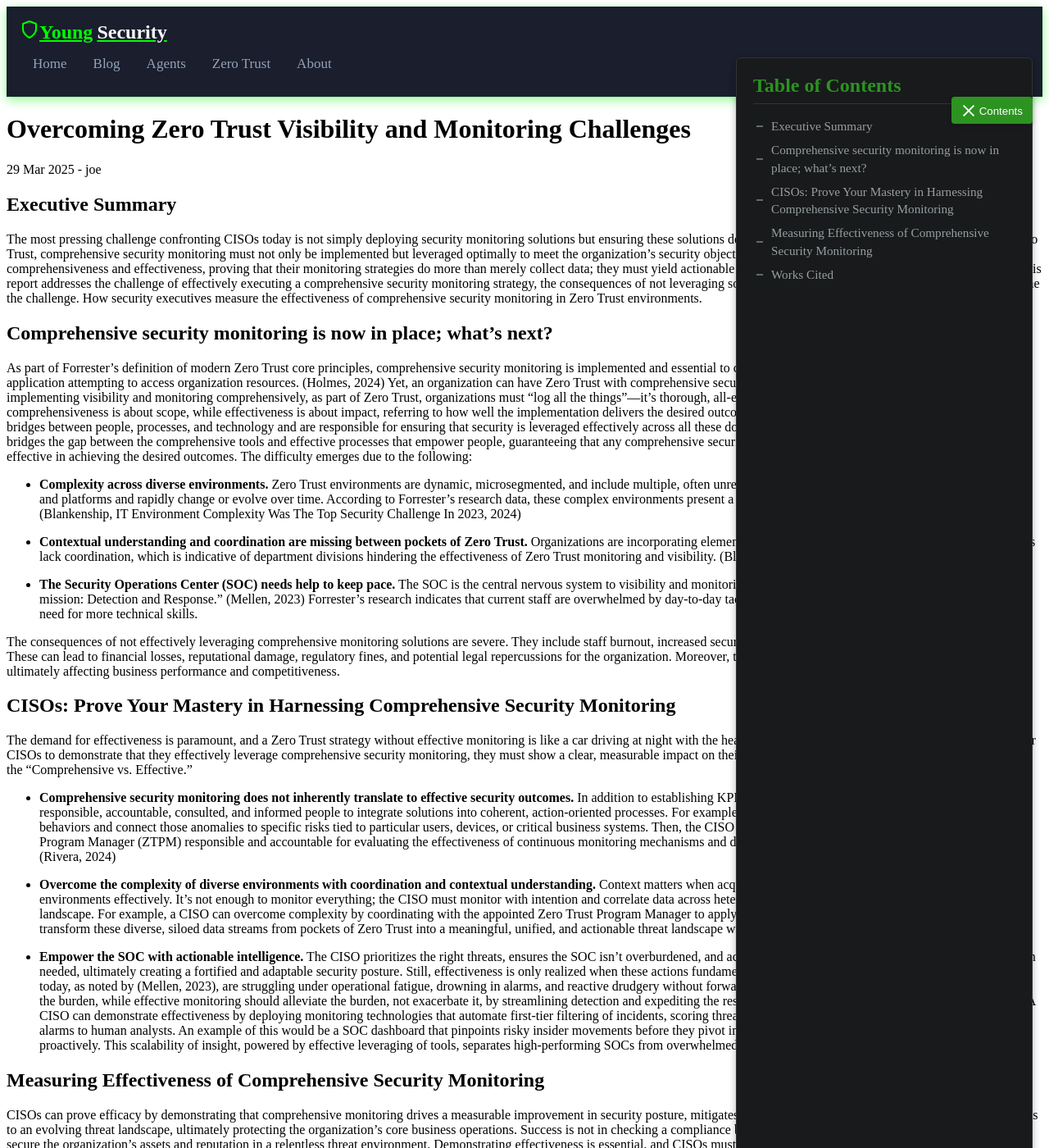
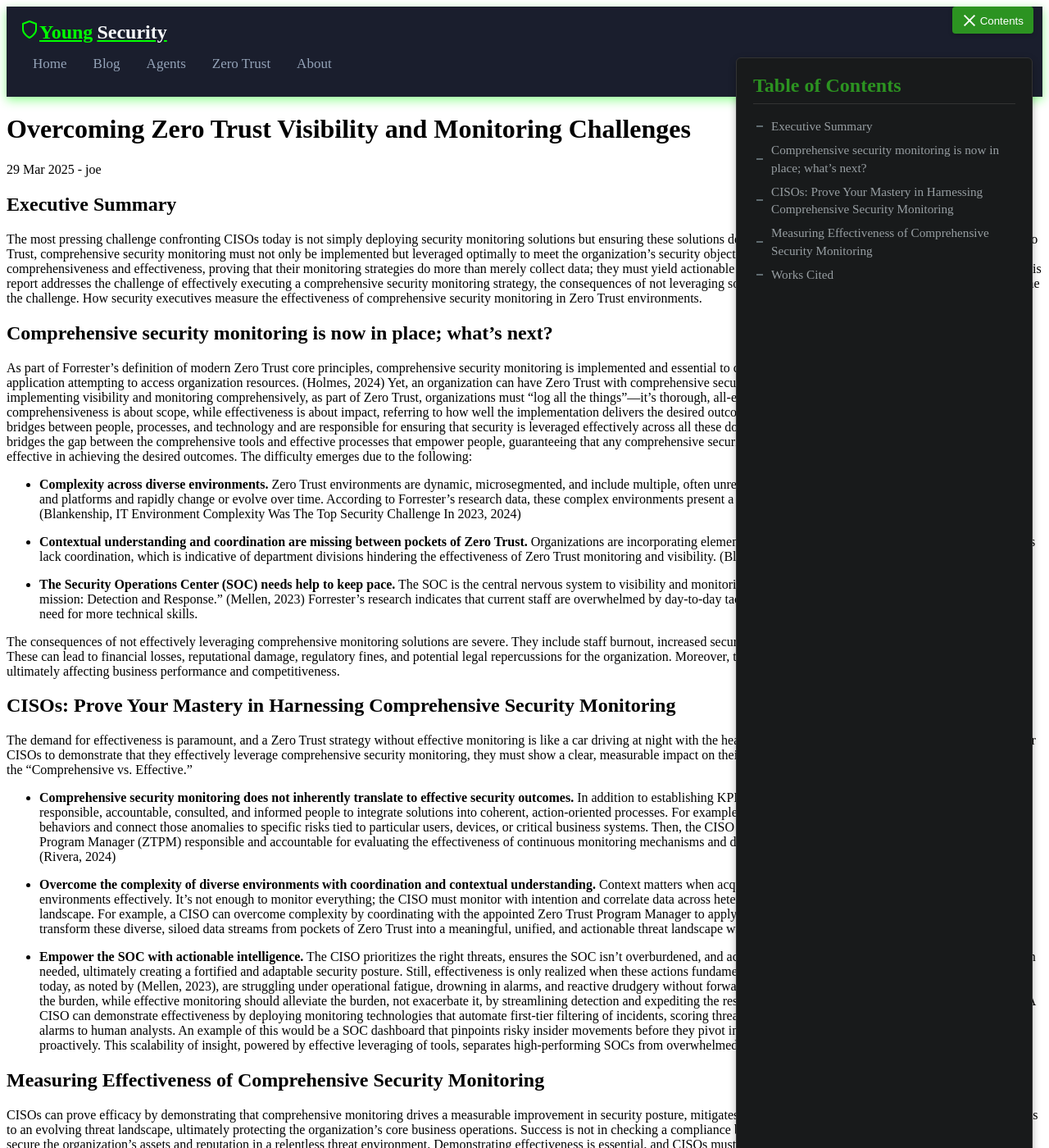
Before and after one commit to youngsecurity/www, a Jekyll site: the page built from _posts/2025-03-29-challenges-for-security-and-risk-leaders.md, in a window 1280 px wide and 1400 px high. Shown: the whole window at 82% size. Built offline with Jekyll 4.4.1, drawn with Linux system fonts in a browser that asks for light colours; comment, search, counter and statistics services are not loaded.

Commit message:
Adjust TOC toggle button position for improved visibility and accessibility

```diff
--- a/assets/css/style.scss
+++ b/assets/css/style.scss
@@ -544,8 +544,8 @@ footer {
 /* TOC Toggle Button */
 .toc-toggle {
   position: fixed;
-  /*top: 20px;*/
-  right: 20px;
+  top: 8px;
+  right: 19px;
   z-index: 1000;
   /*display: flex;*/
   align-items: center;
```
